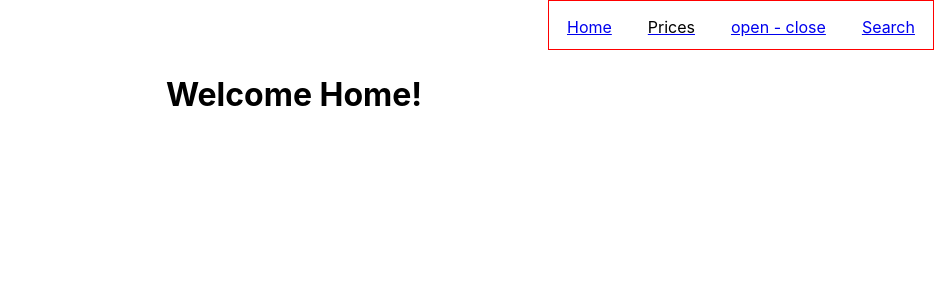
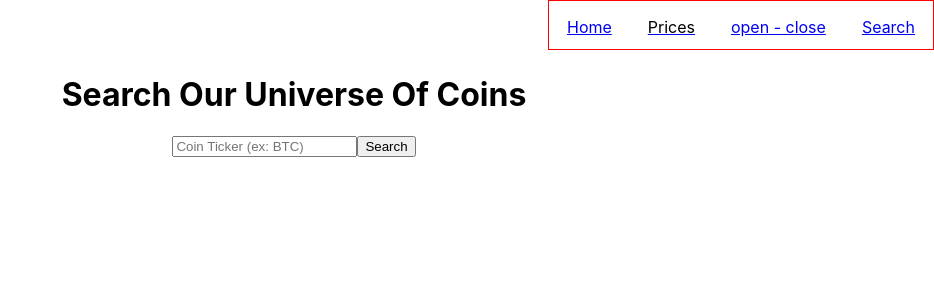
Before and after one commit to dds14/crypto, a React (Create React App) app: page /#/search-a-coin in a window 1280 px wide. Before the commit this address led to /#/. Shown: the top 300 px of the page, without its empty margins (346-1280 px from the left). Built offline with nearby package versions, Linux system fonts and the light colour scheme.

Commit message:
searchACoin input field working

```diff
--- a/src/Components/SearchACoin/SearchACoin.js
+++ b/src/Components/SearchACoin/SearchACoin.js
@@ -21,10 +21,10 @@
       <div className="entire-search-div">
         <h1>Search Our Universe Of Coins</h1>
         <div>
-          <form autocomplete="off" onSubmit={this.handleSubmit}>
+          <form>
             <input
               placeholder="Coin Ticker (ex: BTC)"
-              name="coin"
+              name="tickerBeingSearched"
               onChange={this.handleChange}
               value={this.state.tickerBeingSearched}
             />
```
Also changed, not shown: 1 other file (tests, documents, lock files or other folders).
